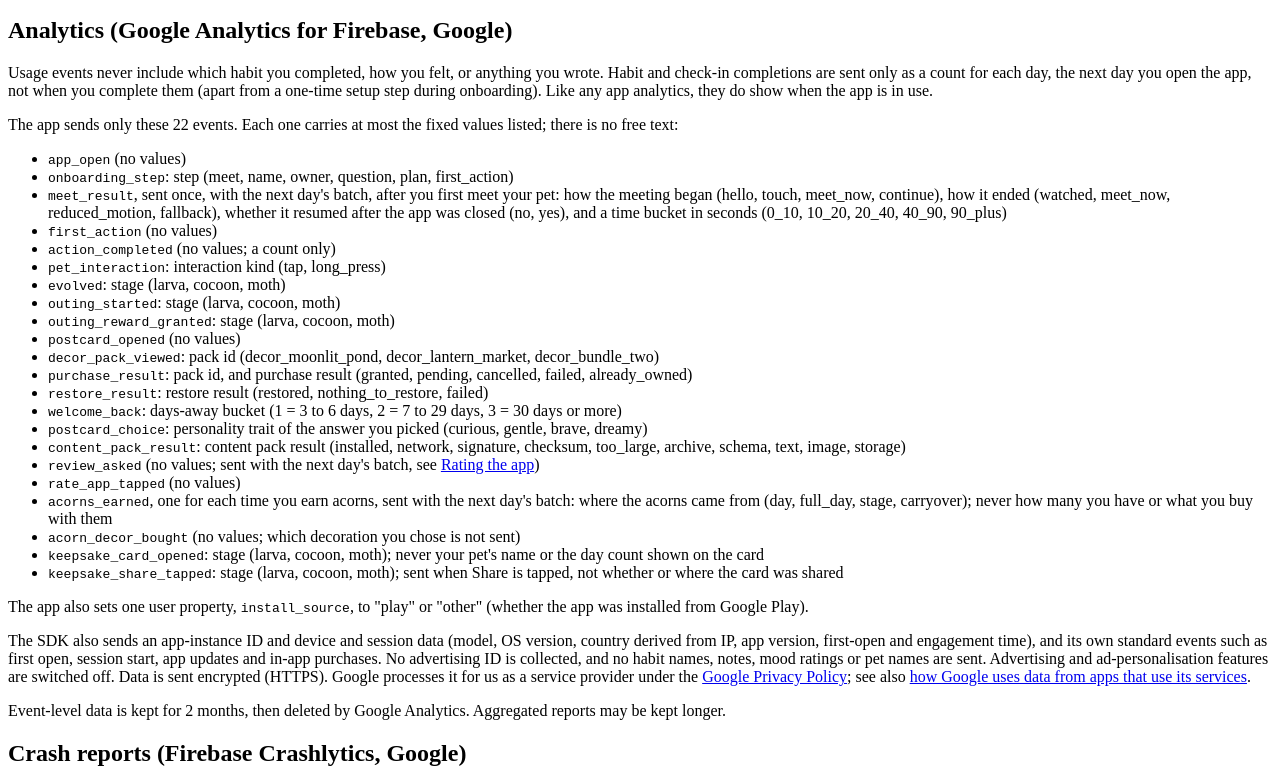
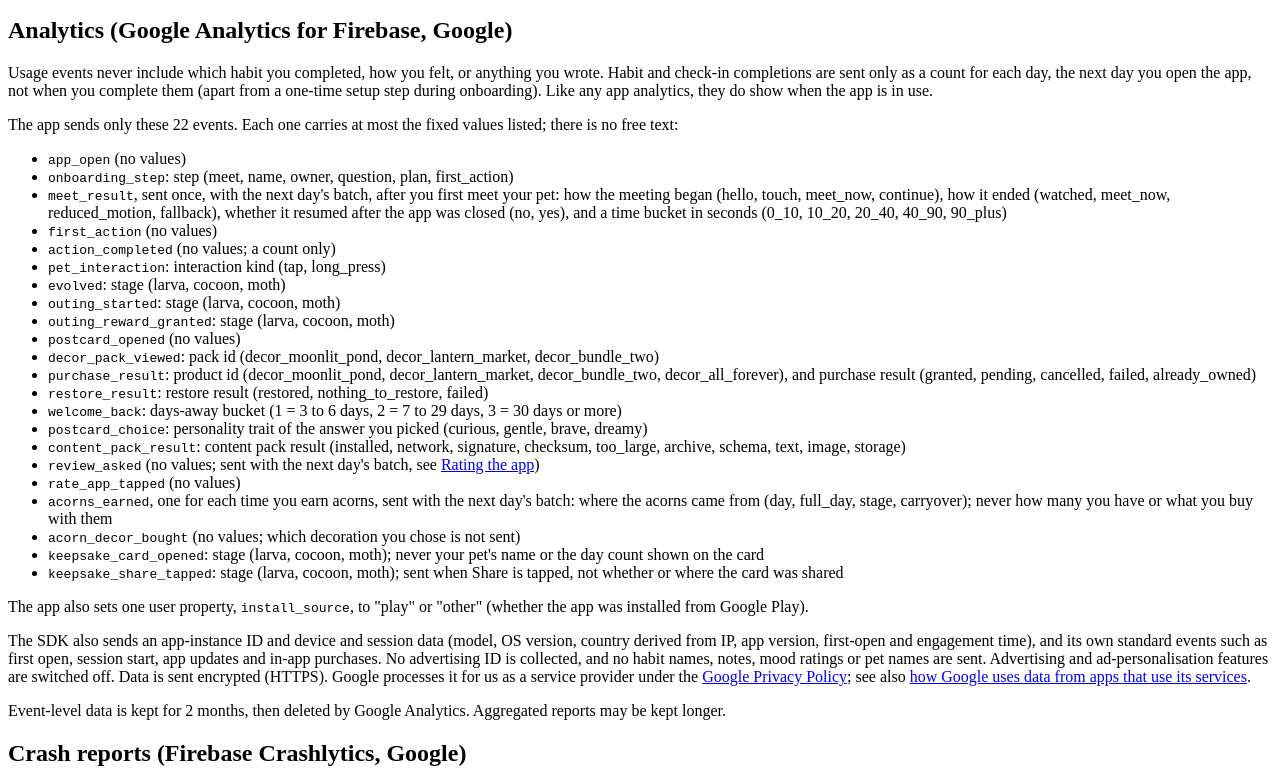
Before and after one commit to youzh0003/privacy-policy, a plain HTML site: page dewluma.html in a window 1280 px wide. Shown: the part 1391-2169 px from the top of the page. Drawn offline with Linux system fonts and the light colour scheme.

Commit message:
Dewluma: list purchase_result product ids, add decor_all_forever (#32)
The new one-time product decor_all_forever (All decor, forever) can appear as the
purchase_result product id. No new event, no new data category.


Claude-Session: https://claude.ai/code/session_01SVNrRnvynu6bfSmmwxx6SV

Co-authored-by: Claude Opus 5.5 <noreply@anthropic.com>

```diff
--- a/dewluma.html
+++ b/dewluma.html
@@ -1,7 +1,7 @@
 <meta charset="utf-8">
 <title>Privacy Policy — Dewluma: Glow Pet &amp; Habits</title>
 <h1>Privacy Policy — Dewluma: Glow Pet &amp; Habits (being renamed Dewluma: Habit Tracker Pet)</h1>
-<p>Effective date: November 25, 2026</p>
+<p>Effective date: November 28, 2026</p>
 
 <h2>Which app and developer this policy covers</h2>
 <p>This privacy policy applies to the following Android application and its
@@ -129,7 +129,8 @@ no free text:</p>
   <li><code>postcard_opened</code> (no values)</li>
   <li><code>decor_pack_viewed</code>: pack id (decor_moonlit_pond, decor_lantern_market,
       decor_bundle_two)</li>
-  <li><code>purchase_result</code>: pack id, and purchase result (granted, pending, cancelled,
+  <li><code>purchase_result</code>: product id (decor_moonlit_pond, decor_lantern_market,
+      decor_bundle_two, decor_all_forever), and purchase result (granted, pending, cancelled,
       failed, already_owned)</li>
   <li><code>restore_result</code>: restore result (restored, nothing_to_restore, failed)</li>
   <li><code>welcome_back</code>: days-away bucket (1 = 3 to 6 days, 2 = 7 to 29 days,
```
